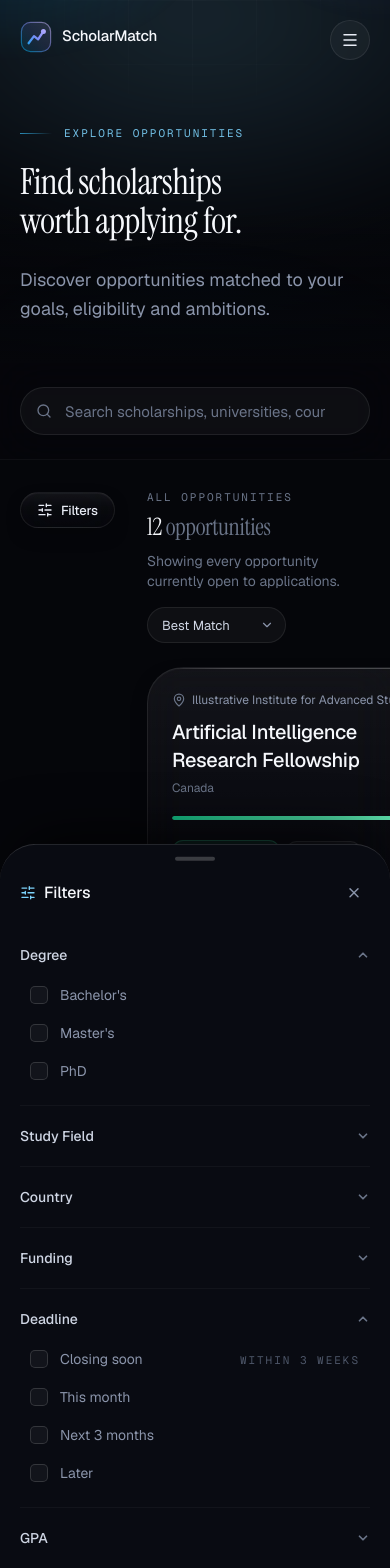
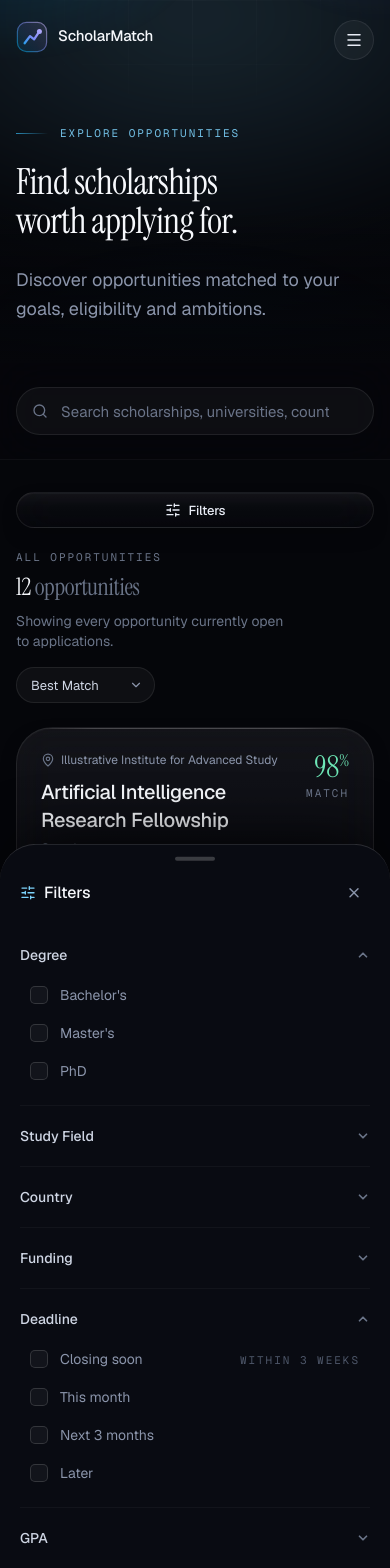
Before and after one commit to mudasirrashid/scholarmatch, a Next.js app: page /scholarships in a window 390 px wide. Shown: the top 1568 px of the page. Built offline with nearby package versions, Linux system fonts and the light colour scheme.

Commit message:
Stop the mobile card grid overflowing and separate the hero chip from its caption

```diff
--- a/app/scholarships/page.tsx
+++ b/app/scholarships/page.tsx
@@ -78,9 +78,9 @@ export default async function ScholarshipsPage({
         >
           <Suspense fallback={<ScholarshipGridSkeleton />}>
             {results.length > 0 ? (
-              <ul className="grid gap-5 sm:grid-cols-2 xl:grid-cols-3">
+              <ul className="grid grid-cols-1 gap-5 sm:grid-cols-2 xl:grid-cols-3">
                 {results.map((scholarship, index) => (
-                  <li key={scholarship.id} className="h-full">
+                  <li key={scholarship.id} className="h-full min-w-0">
                     <ScholarshipCard
                       scholarship={toPreview(scholarship)}
                       href={`/scholarships/${scholarship.id}`}
--- a/components/home/hero-visual.tsx
+++ b/components/home/hero-visual.tsx
@@ -176,9 +176,16 @@ export function HeroVisual() {
           </div>
         </div>
 
+        {/*
+            Raised on small screens to open a gap between this chip and the
+            caption below. The chip is animated on two axes at once — a
+            scroll-linked parallax offset plus the looping drift — worth ~56px
+            of downward travel, which a percentage offset alone cannot absorb
+            because the travel is a constant while the box height scales.
+          */}
         <div
           data-parallax-speed="-34"
-          className="absolute bottom-[6%] left-[2%] sm:left-[6%] lg:left-0 lg:bottom-[14%]"
+          className="absolute bottom-[12%] left-[2%] sm:bottom-[8%] sm:left-[6%] lg:bottom-[14%] lg:left-0"
         >
           <div className="animate-drift-slow" style={{ animationDelay: "-3.2s" }}>
             <div className="surface-glass edge-highlight inline-flex items-center gap-2 rounded-full py-2 pr-4 pl-3">
@@ -194,7 +201,16 @@ export function HeroVisual() {
         </div>
 
         {/* --- Transparency marker -------------------------------------- */}
-        <p className="label-micro absolute inset-x-0 -bottom-1 text-center text-mist-600 lg:-bottom-6">
+        {/*
+            The chip below is animated on two axes at once — a scroll-linked
+            parallax offset plus the looping drift, together worth ~56px of
+            downward travel. On small screens the fixed aspect ratio leaves less
+            height than that, so a caption sitting at the box's own bottom edge
+            is guaranteed to be overrun. It is therefore parked a fixed distance
+            *below* the box on mobile, which clears the travel regardless of how
+            tall the box ends up. Desktop restores the original placement.
+          */}
+        <p className="label-micro absolute inset-x-0 -bottom-16 text-center text-balance text-mist-600 lg:-bottom-6">
           Interface preview — sample data
         </p>
       </div>
--- a/components/home/opportunities-showcase.tsx
+++ b/components/home/opportunities-showcase.tsx
@@ -35,7 +35,7 @@ export function OpportunitiesShowcase() {
         </div>
 
         <RevealGroup
-          className="mt-14 grid gap-5 sm:grid-cols-2 lg:mt-16 lg:grid-cols-3"
+          className="mt-14 grid grid-cols-1 gap-5 sm:grid-cols-2 lg:mt-16 lg:grid-cols-3"
           baseDelay={100}
           step={110}
         >
--- a/components/scholarships/explorer-shell.tsx
+++ b/components/scholarships/explorer-shell.tsx
@@ -58,7 +58,12 @@ export function ExplorerShell({
 
       {/* Results */}
       <Container size="wide" className="py-8 lg:py-10">
-        <div className="flex gap-8">
+        {/*
+          Stacked below `lg`, where the filter panel is a full-width trigger
+          above the results. As a row it sat *beside* them, squeezing the grid
+          into a fraction of the viewport and pushing cards off the right edge.
+        */}
+        <div className="flex flex-col gap-6 lg:flex-row lg:gap-8">
           <FilterPanel
             query={query}
             onChange={onFilterChange}
--- a/components/ui/container.tsx
+++ b/components/ui/container.tsx
@@ -22,8 +22,18 @@ export function Container({
         ? "max-w-7xl"
         : "max-w-6xl";
 
+  /*
+    `min-w-0` lets the box shrink inside a flex or grid parent, so a wide
+    descendant cannot push the gutter off-screen on a narrow viewport.
+
+    Deliberately no `max-w-full` here: `cn` is a plain join rather than a
+    tailwind-merge, so it would end up in the class list beside the `size`
+    prop's `max-w-*` and win on stylesheet order — silently deleting the
+    desktop max-width and letting every container run edge to edge.
+    `clip` on `html`/`body` remains the overflow backstop.
+  */
   return (
-    <Tag className={cn("mx-auto w-full px-5 sm:px-8 lg:px-10", width, className)}>
+    <Tag className={cn("mx-auto w-full min-w-0 px-4 sm:px-6 lg:px-10", width, className)}>
       {children}
     </Tag>
   );
```
